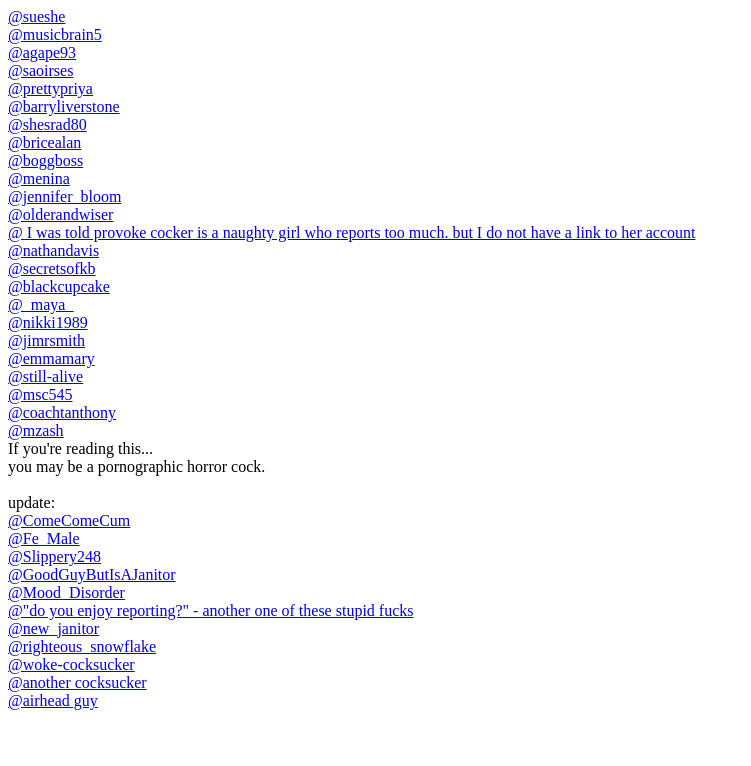
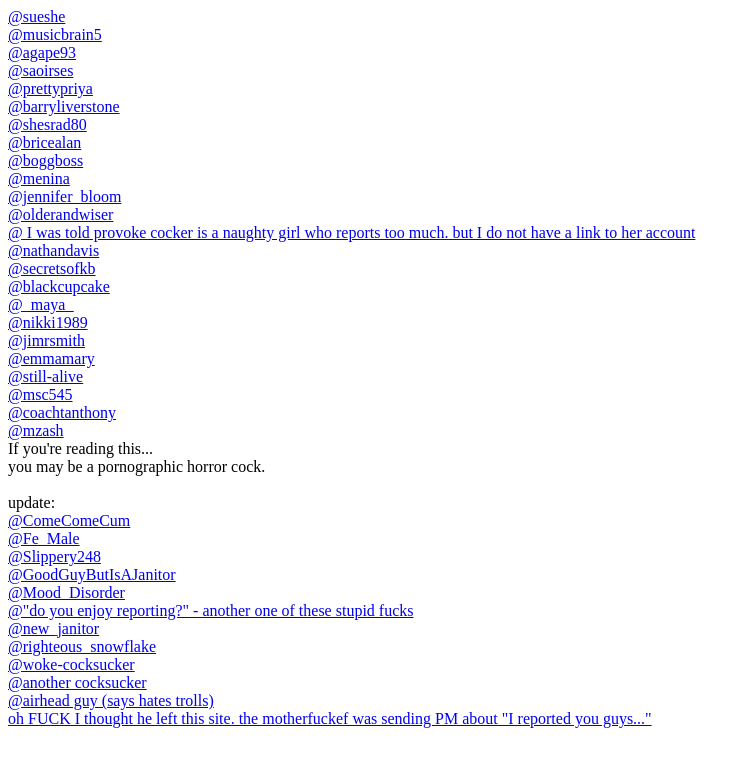
Before and after one commit to Untrannify/links, a plain HTML site: page index.html in a window 1280 px wide. Shown: the whole page, without its empty margins (0-751 px from the left). Drawn offline with Linux system fonts and the light colour scheme.

Commit message:
Update index.html

```diff
--- a/index.html
+++ b/index.html
@@ -36,4 +36,5 @@ If you're reading this... <br> you may be a pornographic horror cock.<br> <br>up
 <a href="https://www.girlsaskguys.com/user/mansearching">@righteous_snowflake</a><br>
 <a href="https://www.girlsaskguys.com/user/rolandcuthbert">@woke-cocksucker</a><br>
 <a href="https://www.girlsaskguys.com/user/goaded">@another cocksucker</a><br>
-<a href="https://www.girlsaskguys.com/user/summeroflove">@airhead guy</a><br>
+<a href="https://www.girlsaskguys.com/user/summeroflove">@airhead guy (says hates trolls)</a><br>
+<a href="https://www.girlsaskguys.com/user/phantommenace22">oh FUCK I thought he left this site. the motherfuckef was sending PM about "I reported you guys..."</a><br>
```
